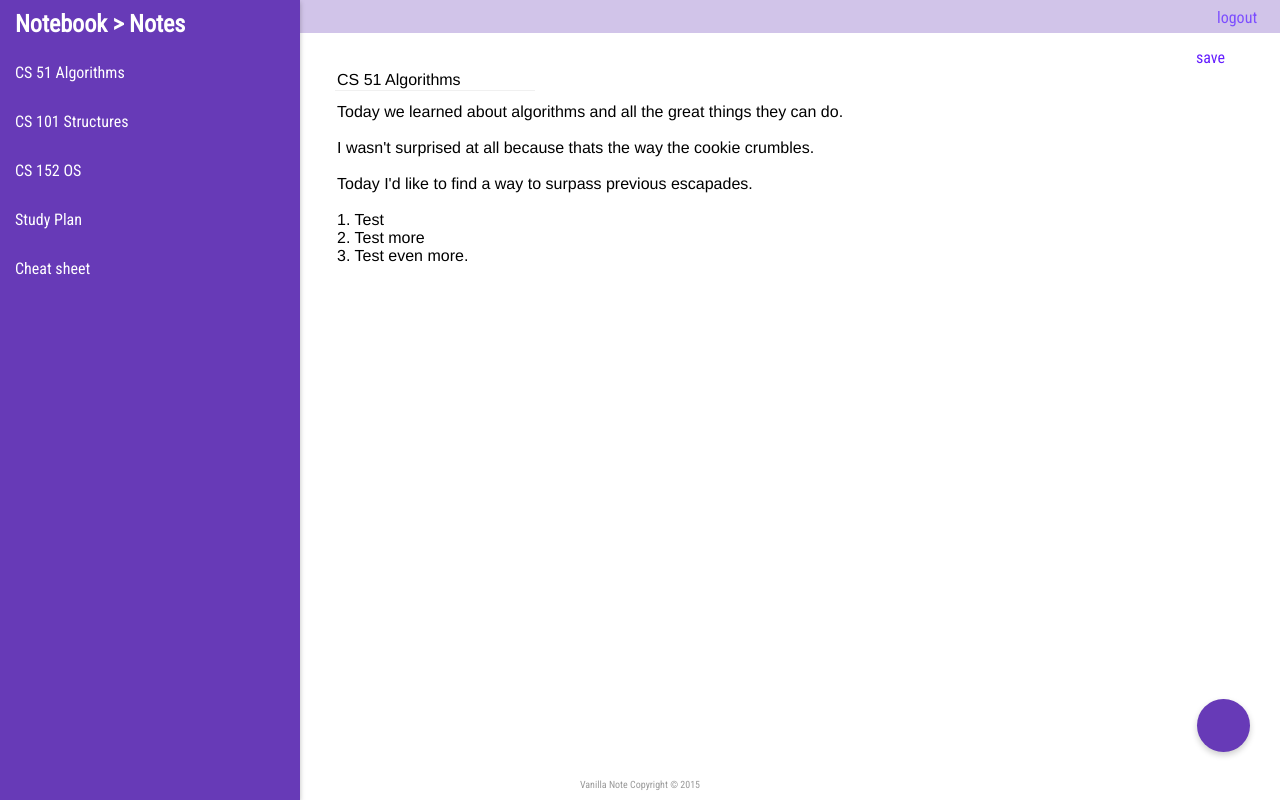
After one commit to joelcolucci/vanillanote, a Flask app: page /notebook in a window 1280 px wide. The commit adds this page. Run offline with Flask 2, Linux system fonts and the light colour scheme; the visitor is signed in with stand-in values (Sample User, id 1); parts of the project's set-up code (start-up, migrations or seed data) failed here and were passed over; some libraries are stand-ins or nearby versions.

Commit message:
overhauled design of notes page, material-esque

```diff
--- a/app.py
+++ b/app.py
@@ -50,13 +50,13 @@ def showLogin():
     return render_template('view_notebooks.html')
 
 
-@app.route('/notebooks', methods=['GET'])
+@app.route('/notebook', methods=['GET'])
 def viewNotebooks():
     # If user not logged in redirect back to home
     if 'username' not in login_session:
         return redirect('/')
 
-    return render_template('view_notebooks.html')
+    return render_template('view_notes.html')
 
 
 @app.route('/notebook/new', methods=['GET','POST'])
--- a/static/css/layout.css
+++ b/static/css/layout.css
@@ -13,7 +13,7 @@ html,
 body,
 .notebooks,
 .wrapper,
-.side-bar {
+.sidebar {
     height: 100%;
 }
 
@@ -38,6 +38,7 @@ body {
     position: fixed;
     top: 0;
     width: 100%;
+    z-index: 1;
 }
 
 .primary-toolbar-heading {
@@ -140,11 +141,73 @@ body {
 }
 
 
+/*------------------------------------*\
+    #VIEW-NOTES-STYLES
+\*------------------------------------*/
+
+.sidebar {
+    position: absolute;
+    top: 0px;
+    left: 0;
+    width: 300px;
+    background: #673AB7;
+    box-shadow: 0 2px 5px rgba(0,0,0,0.26);
+    z-index: 2;
+}
+
+.sidebar-heading {
+    margin: 10px 15px;
+    color: #fff;
+}
+
+.sidebar-heading a {
+    color: #fff;
+    text-decoration: none;
+}
+.sidebar-items {
+    list-style: none;
+    margin: 0;
+    padding: 0;
+}
+
+.sidebar-item {
+    padding: 15px;
+    color: #fff;
+    cursor: pointer;
+}
+
+.sidebar-item:hover {
+    background: #9575CD;
+}
+
+.void {
+    box-shadow: none;
+    background: #D1C4E9;
+}
+
+.void a {
+    color: #7C4DFF;
+}
+
+.container-note {
+    position: absolute;
+    left: 300px;
+    right: 0;
+    top: 0;
+    padding: 70px 35px 35px;
+    height: 100%;
+    background: #fff
+}
 
 
+.container-note form {
+    height: 100%;
+}
 
-
-
+.container-note form textarea {
+    height: 100%;
+    margin-bottom: 0;
+}
 
 
 
@@ -152,9 +215,6 @@ body {
 /*------------------------------------*\
     #VIEW-NOTEBOOKS-STYLES
 \*------------------------------------*/
-.notebooks {
-
-}
 
 .card {
     display: inline-block;
@@ -311,9 +371,10 @@ body {
     right: 40px;
     padding: 5px 15px;
     background-color: transparent;
-    text-decoration: underline;
+
     border: none;
     border-radius: 13px;
+    color: #651FFF;
 }
 
 .note-submit:hover {
@@ -325,9 +386,6 @@ body {
     border-bottom: 1px solid #f0f0f0;
 }
 
-#note-input-content {
-    height: 125px;
-}
 
 .notes {
 
--- /dev/null
+++ b/templates/view_notes.html
@@ -0,0 +1,48 @@
+{% extends "wrapper_main.html" %}
+{% block content %}
+
+<div class="primary-toolbar void">
+    <div class="toolbar-section">
+        <h1 class="primary-toolbar-heading">Vanilla note</h1>
+    </div>
+    <div class="toolbar-section text-right">
+        <a href="#" class="link-primary">logout</a>
+    </div>
+</div>
+
+<div class="sidebar">
+    <h2 class="sidebar-heading"><a href="/">Notebook</a> > Notes</h2>
+    <ul class="sidebar-items">
+        <li class="sidebar-item">CS 51 Algorithms</li>
+        <li class="sidebar-item">CS 101 Structures</li>
+        <li class="sidebar-item">CS 152 OS</li>
+        <li class="sidebar-item">Study Plan</li>
+        <li class="sidebar-item">Cheat sheet</li>
+    </ul>
+</div>
+
+<div class="container-note">
+
+    <!-- FORM with title content and save -->
+
+            <form>
+                <input type="text" id="note-input-title" class="note-input" name="title" placeholder="title" value="CS 51 Algorithms">
+                <textarea id="note-input-content" class="note-input" name="content" placeholder="write content here...">Today we learned about algorithms and all the great things they can do.
+
+I wasn't surprised at all because thats the way the cookie crumbles.
+
+Today I'd like to find a way to surpass previous escapades.
+
+1. Test
+2. Test more
+3. Test even more.
+</textarea>
+                <input type="submit" class="note-submit" value="save">
+            </form>
+
+</div>
+
+<div class="btn-arrow active">
+</div>
+
+{% endblock %}
```
